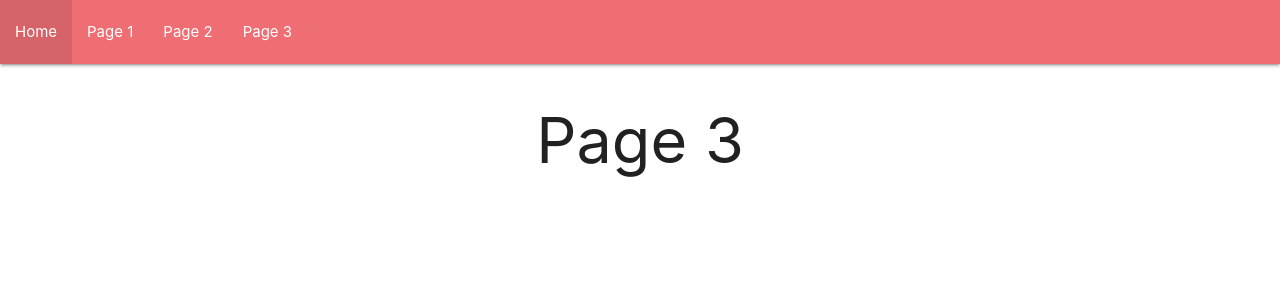
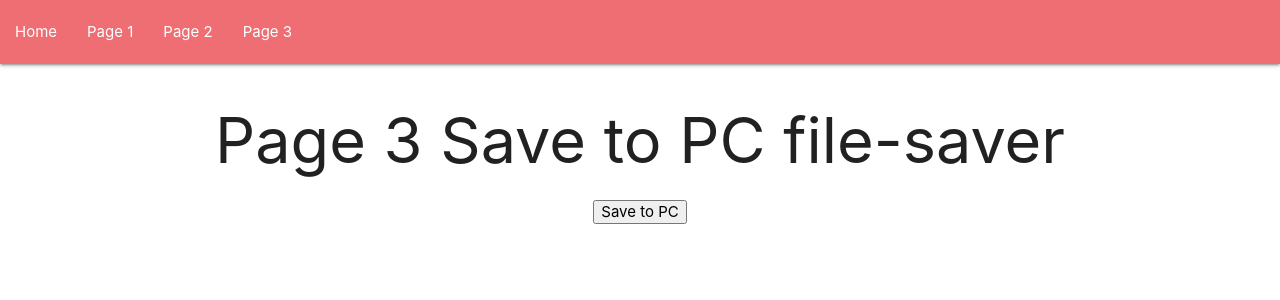
Before and after one commit to vladimirovicp/react-example, a React (Create React App) app: page /page-3 in a window 1280 px wide. Shown: the top 300 px of the page. Built offline with nearby package versions, Linux system fonts and the light colour scheme.

Commit message:
add: final

```diff
--- a/package.json
+++ b/package.json
@@ -6,8 +6,9 @@
     "@testing-library/jest-dom": "^5.17.0",
     "@testing-library/react": "^13.4.0",
     "@testing-library/user-event": "^13.5.0",
+    "axios": "^1.5.1",
+    "file-saver": "^2.0.5",
     "react": "^18.2.0",
-    "axios": "^1.5.1",
     "react-dom": "^18.2.0",
     "react-router-dom": "^6.17.0",
     "react-scripts": "5.0.1",
--- a/src/page/Page2.js
+++ b/src/page/Page2.js
@@ -24,7 +24,7 @@
         <div className="App">
             <h1>Page 2 Save data json to PC</h1>
             <form onSubmit={handleSubmit}>
-            <button type="submit">Save yo PC</button>
+            <button type="submit">Save to PC</button>
             </form>
         </div>
     );
--- a/src/page/Page3.js
+++ b/src/page/Page3.js
@@ -1,8 +1,32 @@
+import FileSaver from 'file-saver';
 
 function Page3() {
+
+    function saveJsonToFile(text, fileName) {
+        // Convert the text to JSON format
+        const jsonText = JSON.stringify(text);
+
+        // Create a Blob object with the JSON data
+        const blob = new Blob([jsonText], { type: 'application/json;charset=utf-8' });
+
+        // Save the Blob object as a file
+        FileSaver.saveAs(blob, fileName);
+      }
+
+    const response = 'your backend response or any other text';
+    const fileName = 'your-file-name.json';
+
+    const handleSubmit = event => {
+        saveJsonToFile(response, fileName);
+      }
+
     return (
         <div className="App">
-            <h1>Page 3</h1>
+            <h1>Page 3 Save to PC file-saver</h1>
+
+            <form onSubmit={handleSubmit}>
+            <button type="submit">Save to PC</button>
+            </form>
         </div>
     );
 }
```
Also changed, not shown: 2 other files (tests, documents, lock files or other folders).
